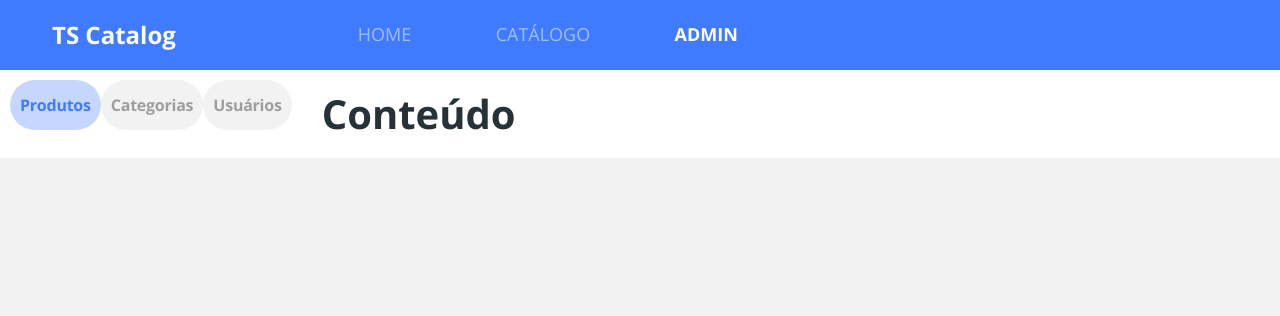
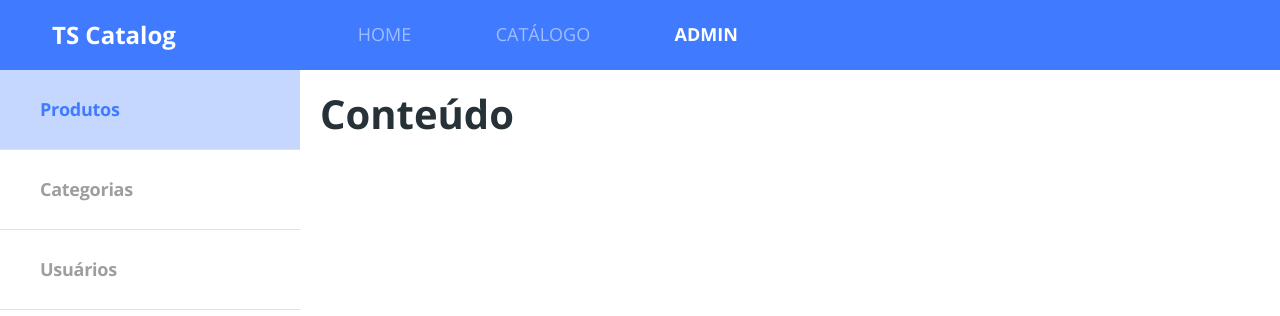
Before and after one commit to T-G0nc4lv3s/bds01-reactjs, a React (Create React App) app in the folder frontweb/: page /admin in a window 1280 px wide. Shown: the top 316 px of the page. Built offline with nearby package versions, Linux system fonts and the light colour scheme.

Commit message:
Admin Navbar layout responsive

```diff
--- a/frontweb/src/pages/Admin/Navbar/styles.css
+++ b/frontweb/src/pages/Admin/Navbar/styles.css
@@ -33,3 +33,31 @@
 .admin-nav-item p {
   margin-bottom: 0;
 }
+
+@media(min-width: 768px){
+  .admin-nav-item{
+    min-width: 220px;
+  }
+}
+
+@media(min-width: 1200px){
+  ul {
+    justify-content: unset;
+    flex-direction: column;
+  }
+  .admin-nav-container{
+    padding: 0;
+    width: 300px;
+    height: calc(100vh - 70px);
+  }
+
+  .admin-nav-item{
+    border-radius: 0;
+    font-size: 18px;
+    height: 80px;
+    background-color: #fff;
+    border-bottom: solid #E1E1E1 1px;
+    justify-content: flex-start;
+    padding-left: 40px;
+  }
+}
```
